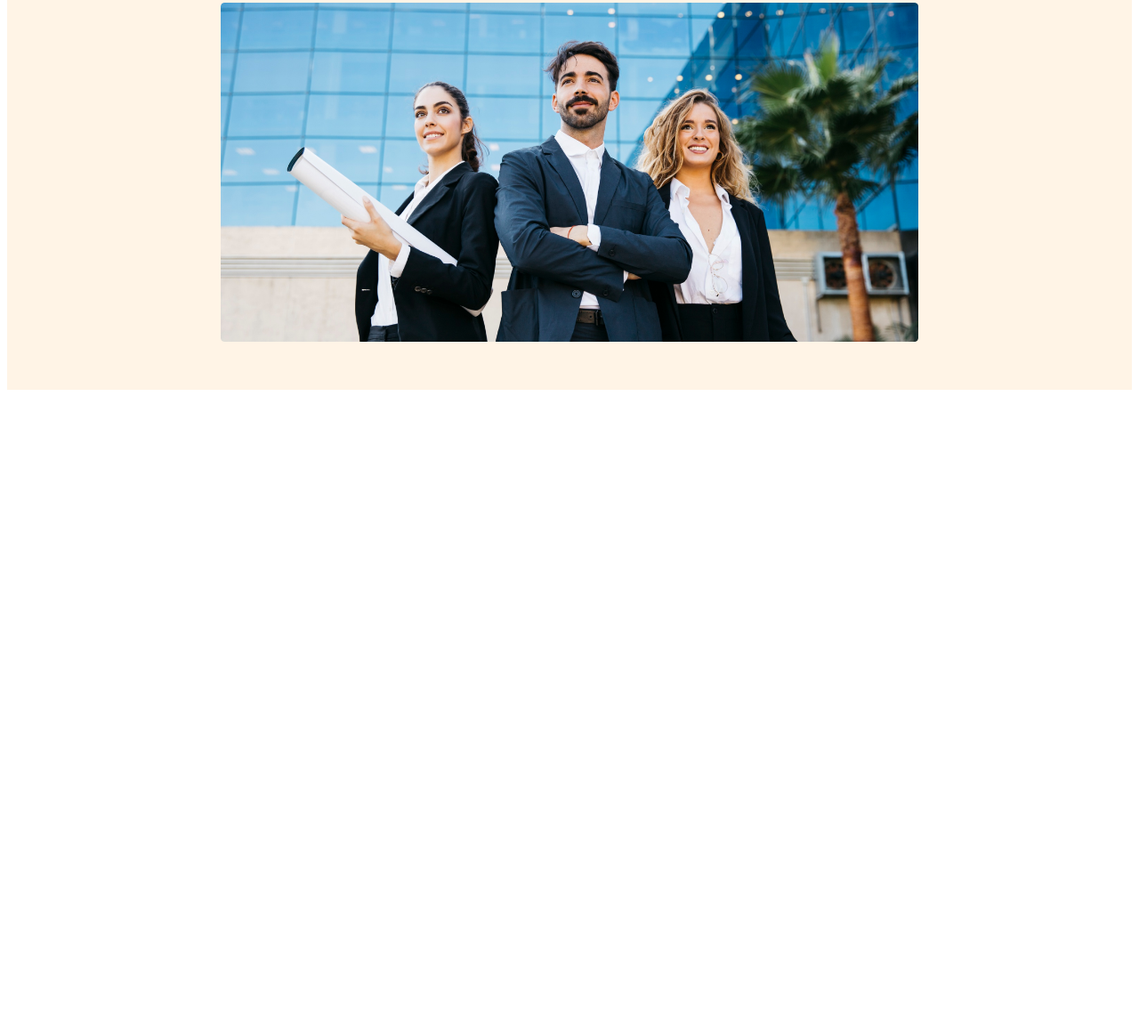
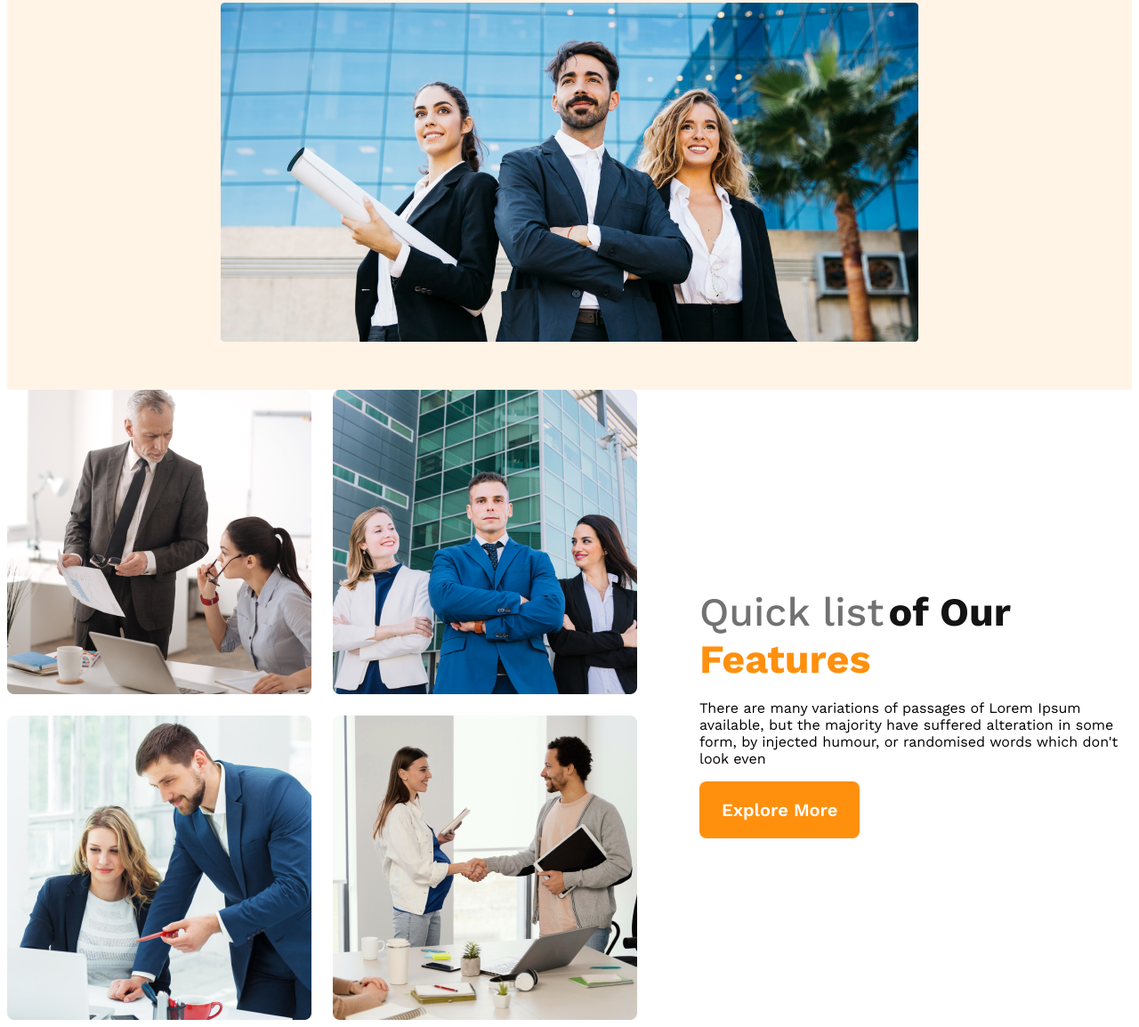
Before and after one commit to FazluLKarim4122/g3-architects-website, a plain HTML site: page index.html in a window 1280 px wide. Shown: the part 573-1727 px from the top of the page at 89% size. Before the commit the page ends 1019 px from the top, so only its background shows below. Drawn offline with nearby package versions, Linux system fonts and the light colour scheme.

Commit message:
features section added

```diff
--- a/index.html
+++ b/index.html
@@ -7,6 +7,7 @@
     <link rel="stylesheet" href="styles/architect.css">
 </head>
 <body>
+    <!-- Header Start -->
     <header>
     <nav>
         <h3 class="nav-title">G3 Architects</h3>
@@ -31,7 +32,20 @@
     </div>
 
     </header>
+    <!-- Header section end -->
     <main>
+        <!-- teams Section start -->
+        <section class="teams-container">
+            <div class="teams-img-container">
+                <img src="images/team1.png" alt=""><img src="images/team2.png" alt=""><img src="images/team3.png" alt=""><img src="images/team4.png" alt="">
+            </div>
+            <div class="team-content">
+                <h3 class="team-title"><span class="feature-1">Quick list</span> <span class="feature-2">of Our</span> <span class="feature-3">Features</span></h3>
+                <p class="team-description">There are many variations of passages of Lorem Ipsum available, but the majority have suffered alteration in some form, by injected humour, or randomised words which don't look even</p>
+                <button class="btn-primary">Explore More</button>
+
+            </div>
+        </section>
 
     </main>
     <footer>
--- a/styles/architect.css
+++ b/styles/architect.css
@@ -76,19 +76,70 @@ nav li a {
     color: #727272;
     font-weight: 400;
 }
-.banner img{
+
+.banner img {
     width: 100%;
     margin-top: 20px;
 }
+
+/* main style */
+
+main {
+    max-width: 1318px;
+    margin: 0 auto;
+}
+
+.teams-container {
+    display: flex;
+    align-items: center;
+}
+
+.teams-img-container {
+    display: grid;
+    grid-template-columns: repeat(2, 1fr);
+    gap: 1.5rem;
+}
+
+.team-content {
+    padding-left: 70px;
+    padding-right: ;
+}
+
+.team-title .feature-1 {
+    color: #727272;
+    font-size: 2.8rem;
+    font-weight: 500;
+   }
+
+.team-title .feature-2 {
+    color: var(--Dark-01, #131313);
+    font-size: 2.8rem;
+font-weight: 700;
+
+}
+
+.team-title .feature-3 {
+    color: #FF900E;
+font-size: 2.8rem;
+font-weight: 700;
+
+}
+
+
+
+
+
+
 
 
 
 /* responsive media queries */
 /* for mobile devices */
 @media screen and (max-width: 600px) {
-    header{
+    header {
         padding: 20px;
     }
+
     nav {
 
         flex-direction: column;
@@ -97,9 +148,10 @@ nav li a {
 
 /* for tablet users */
 @media screen and (min-width:600px) and (max-width: 990px) {
-    header{
+    header {
         padding: 20px;
     }
+
     nav {
 
         flex-direction: column;
```
